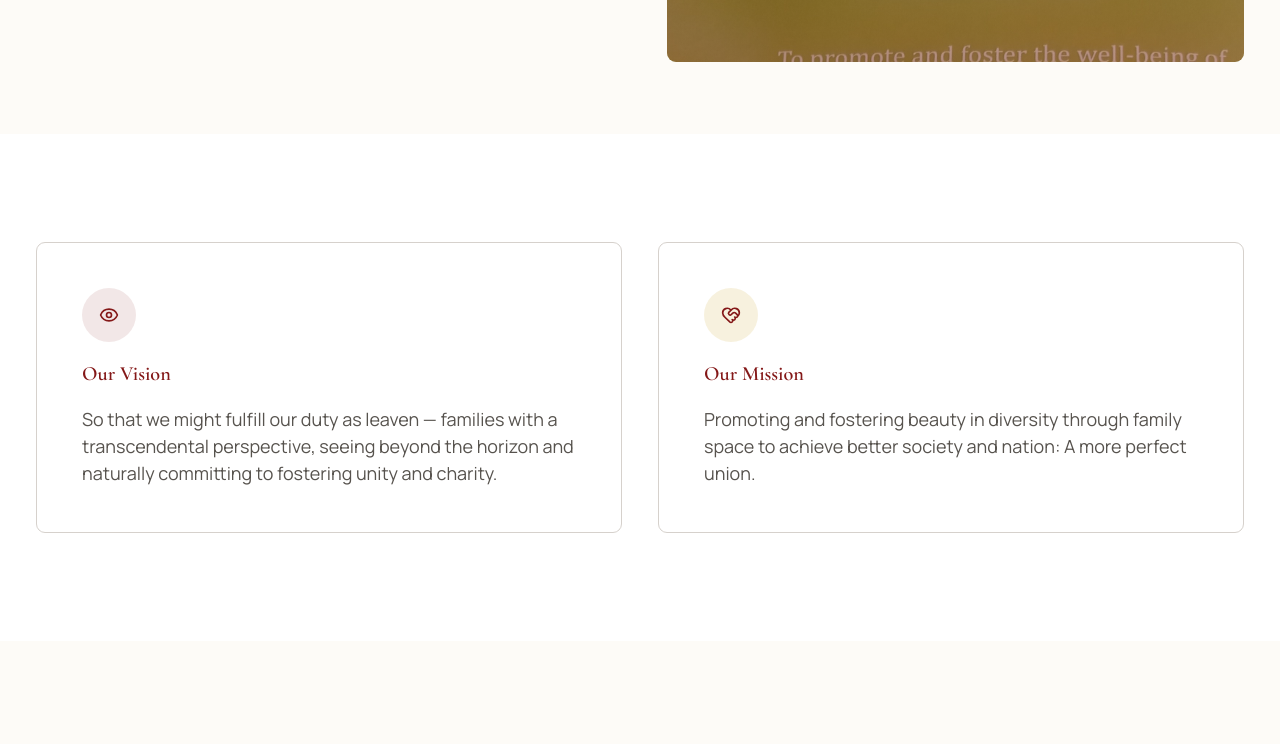
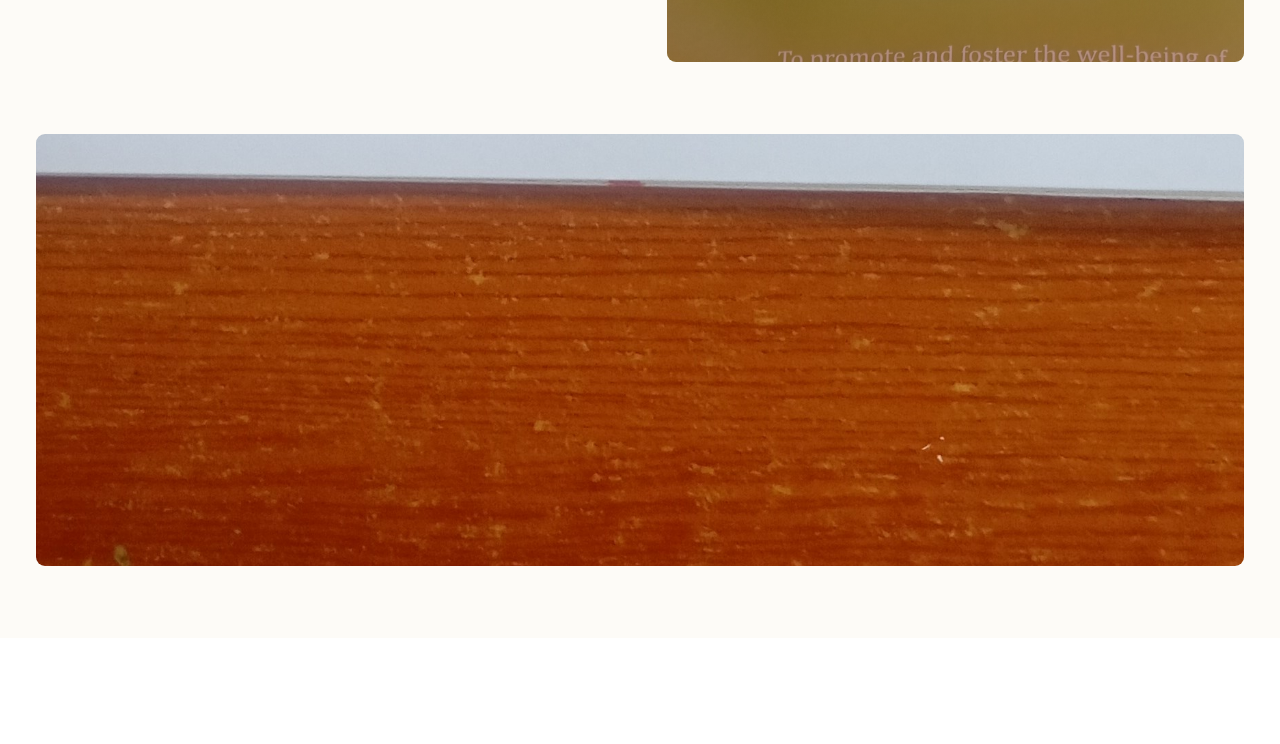
Before and after one commit to Dev-Taofeek/LUCI, a Next.js app: page /about in a window 1280 px wide. Shown: the part 600-1344 px from the top of the page. Built offline with nearby package versions, Linux system fonts and the light colour scheme.

Commit message:
Feature the cover image (The Bridge Building Family Organization) in the about page Who We Are section

```diff
--- a/src/app/(site)/about/page.js
+++ b/src/app/(site)/about/page.js
@@ -74,6 +74,21 @@ export default function AboutPage() {
             />
             <div className="absolute inset-0 bg-gradient-to-t from-maroon-deep/40 to-transparent" />
           </motion.div>
+        </motion.div>
+      </section>
+
+      {/* Cover image — The Bridge Building Family Organization */}
+      <section className="container-luci pb-10 sm:pb-14 lg:pb-16">
+        <motion.div variants={fadeInUp}>
+          <div className="relative h-64 sm:h-80 md:h-96 w-full rounded-card overflow-hidden">
+            <Image
+              src="/hero-home.jpg"
+              alt="The Bridge Building Family Organization"
+              fill
+              sizes="(max-width: 768px) 100vw, 1280px"
+              className="object-cover"
+            />
+          </div>
         </motion.div>
       </section>
 
```
